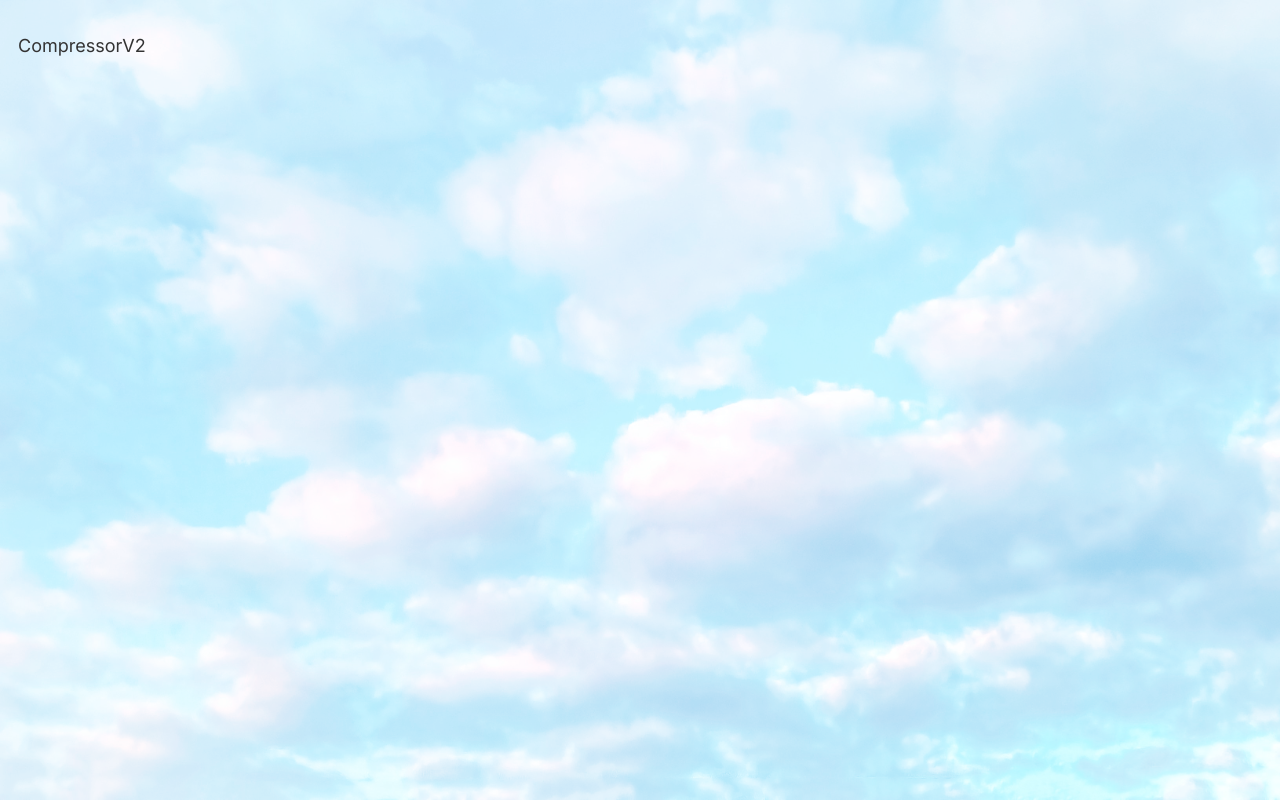
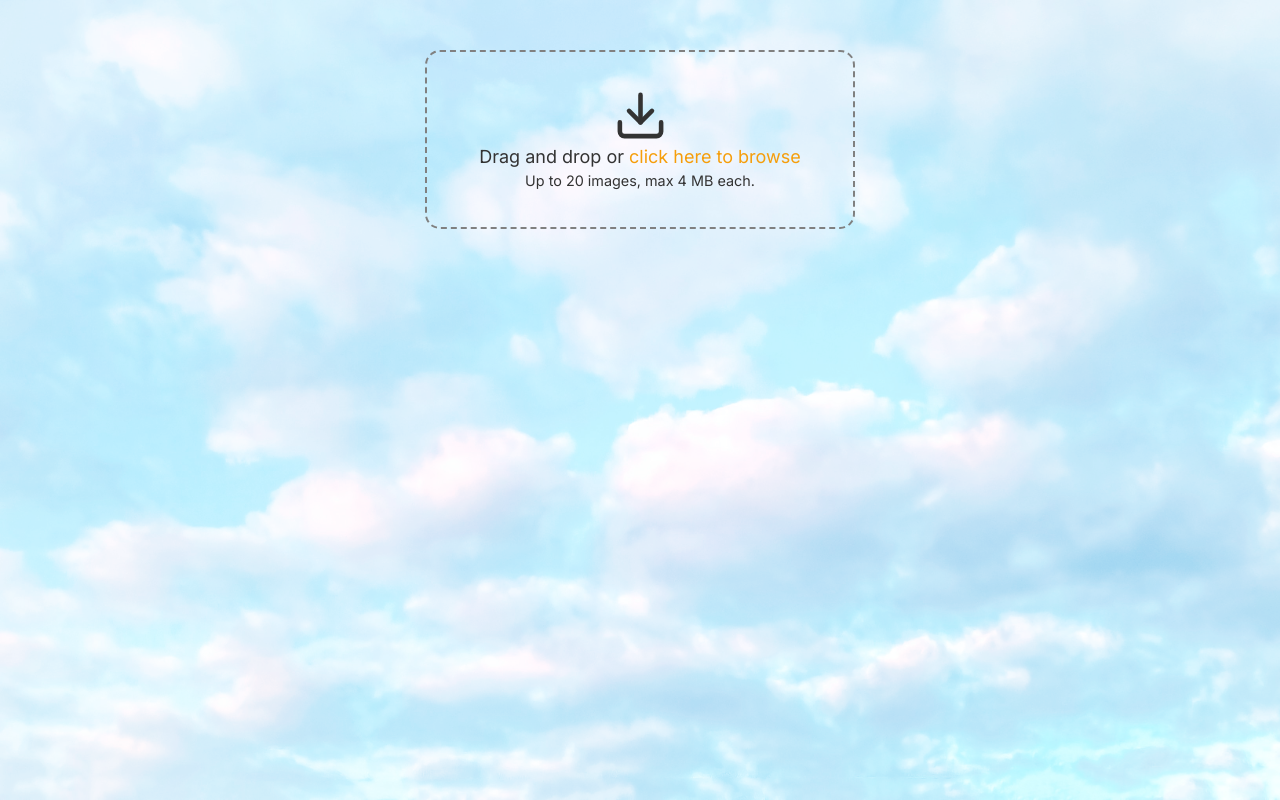
Before and after one commit to andrews1022/tinypng-clone, a Next.js app: page / in a window 1280 px wide. Built offline with nearby package versions, Linux system fonts and the light colour scheme.

Commit message:
continued working on compressor-v2
- swapped out section for form and input to use more semantic elements
- created reusable functio to handle various drop events

```diff
--- a/src/app/globals.css
+++ b/src/app/globals.css
@@ -89,13 +89,18 @@ header {
   border: 2px dashed grey;
   border-radius: 15px;
   padding: 2rem 0;
-  cursor: pointer;
   transition: color 0.2s ease-out, border-color 0.2s ease-out;
 }
 
+/* droparea and any of its child elements */
+.droparea,
+.droparea * {
+  cursor: pointer;
+}
+
 .droparea:hover {
-  color: #616778;
-  border-color: #9a9fad;
+  /* color: #616778; */
+  border-color: #00c300;
 }
 
 .droparea i {
@@ -108,9 +113,13 @@ header {
   font-size: 0.8rem;
 }
 
-.green-border {
+.droparea--in-use {
   border-color: #00c300;
 }
+
+/* .green-border {
+  border-color: #00c300;
+} */
 
 /*==== results section ====*/
 
--- a/src/components/compressor-v2.tsx
+++ b/src/components/compressor-v2.tsx
@@ -16,8 +16,84 @@ declare global {
   }
 }
 
+// constants
+const MAX_NUMBER_OF_FILES_UPLOADED_AT_ONCE = 20;
+const MAX_FILE_SIZE = 4 * 1024 * 1024; // 4 MB
+
 const CompressorV2 = () => {
-  return <div>CompressorV2</div>;
+  // state
+  const [dropAreaInUse, setDropAreaInUse] = useState(false);
+  const [imagesToCompress, setImagesToCompress] = useState([]);
+
+  const handleDrop = (event: DragEvent<HTMLFormElement>) => {
+    event.preventDefault();
+
+    const { files } = event.dataTransfer;
+
+    console.log(files);
+
+    if (files.length > MAX_NUMBER_OF_FILES_UPLOADED_AT_ONCE) {
+      setDropAreaInUse(false);
+
+      return alert("Too many files!");
+    }
+
+    // handleFiles(images);
+
+    setDropAreaInUse(false);
+  };
+
+  const handleDragEvents = (event: DragEvent<HTMLFormElement>, dropAreaInUse: boolean) => {
+    event.preventDefault();
+    setDropAreaInUse(dropAreaInUse);
+  };
+
+  // const handleDragEnter = (event: DragEvent<HTMLFormElement>) => {
+  //   event.preventDefault();
+  //   setDropAreaInUse(true);
+  // };
+
+  // const handleDragOver = (event: DragEvent<HTMLFormElement>) => {
+  //   event.preventDefault();
+  //   setDropAreaInUse(true);
+  // };
+
+  // const handleDragLeave = (event: DragEvent<HTMLFormElement>) => {
+  //   event.preventDefault();
+  //   setDropAreaInUse(false);
+  // };
+
+  const handleClick = () => {
+    console.log("clicked!");
+  };
+
+  return (
+    <>
+      <form
+        className={`droparea ${dropAreaInUse ? "droparea--in-use" : ""}`}
+        onDrop={handleDrop}
+        onDragEnter={(event) => handleDragEvents(event, true)}
+        onDragOver={(event) => handleDragEvents(event, true)}
+        onDragLeave={(event) => handleDragEvents(event, false)}
+      >
+        <Download size={55} />
+        <label htmlFor="select-images">
+          Drag and drop or <span className="text-amber-500">click here to browse</span>
+        </label>
+        <input
+          type="file"
+          id="select-images"
+          name="select-images"
+          accept="image/*"
+          multiple
+          // onClick={handleClick}
+          className="hidden"
+          // onChange={handleFiles}
+        />
+        <small>Up to 20 images, max 4 MB each.</small>
+      </form>
+    </>
+  );
 };
 
 export { CompressorV2 };
```
